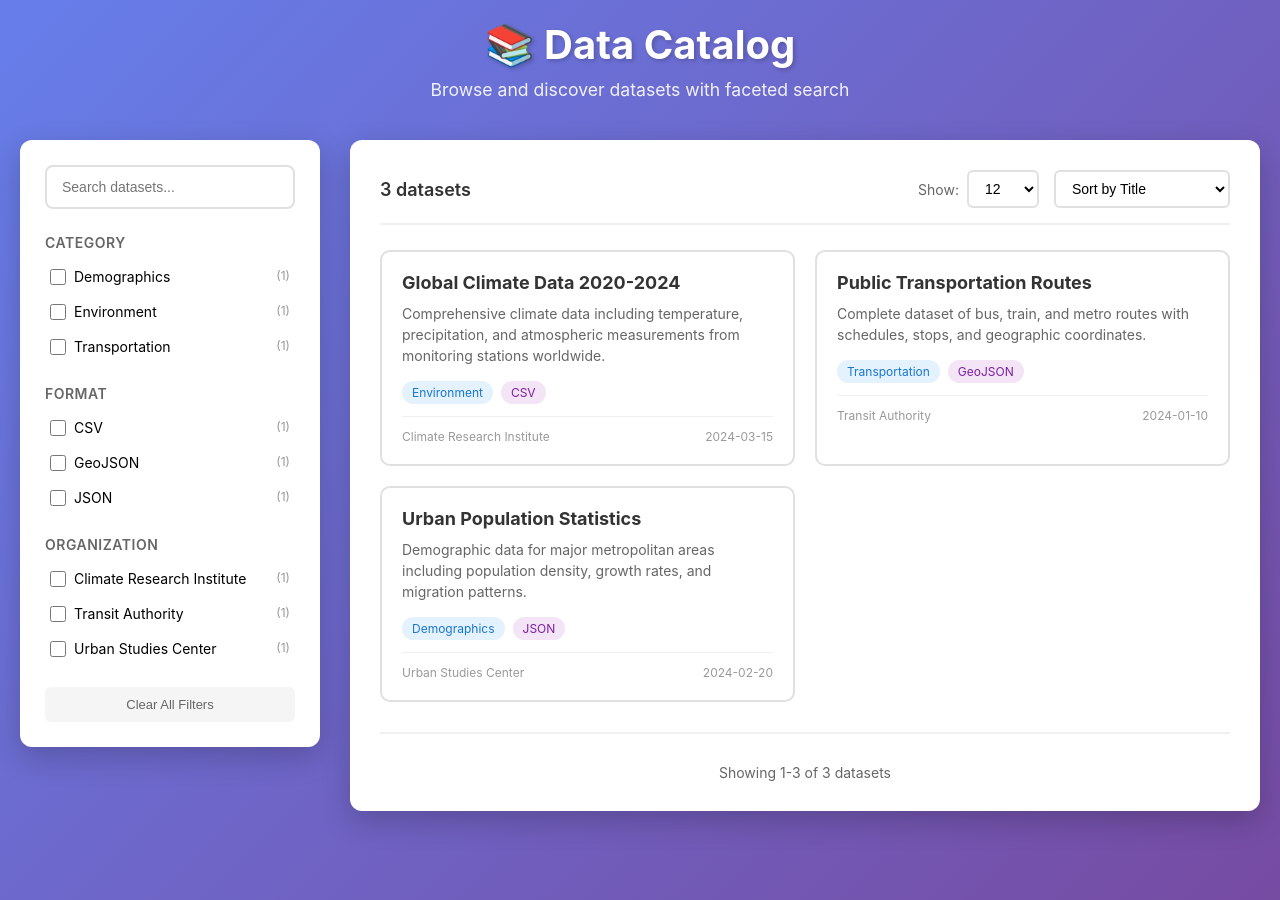
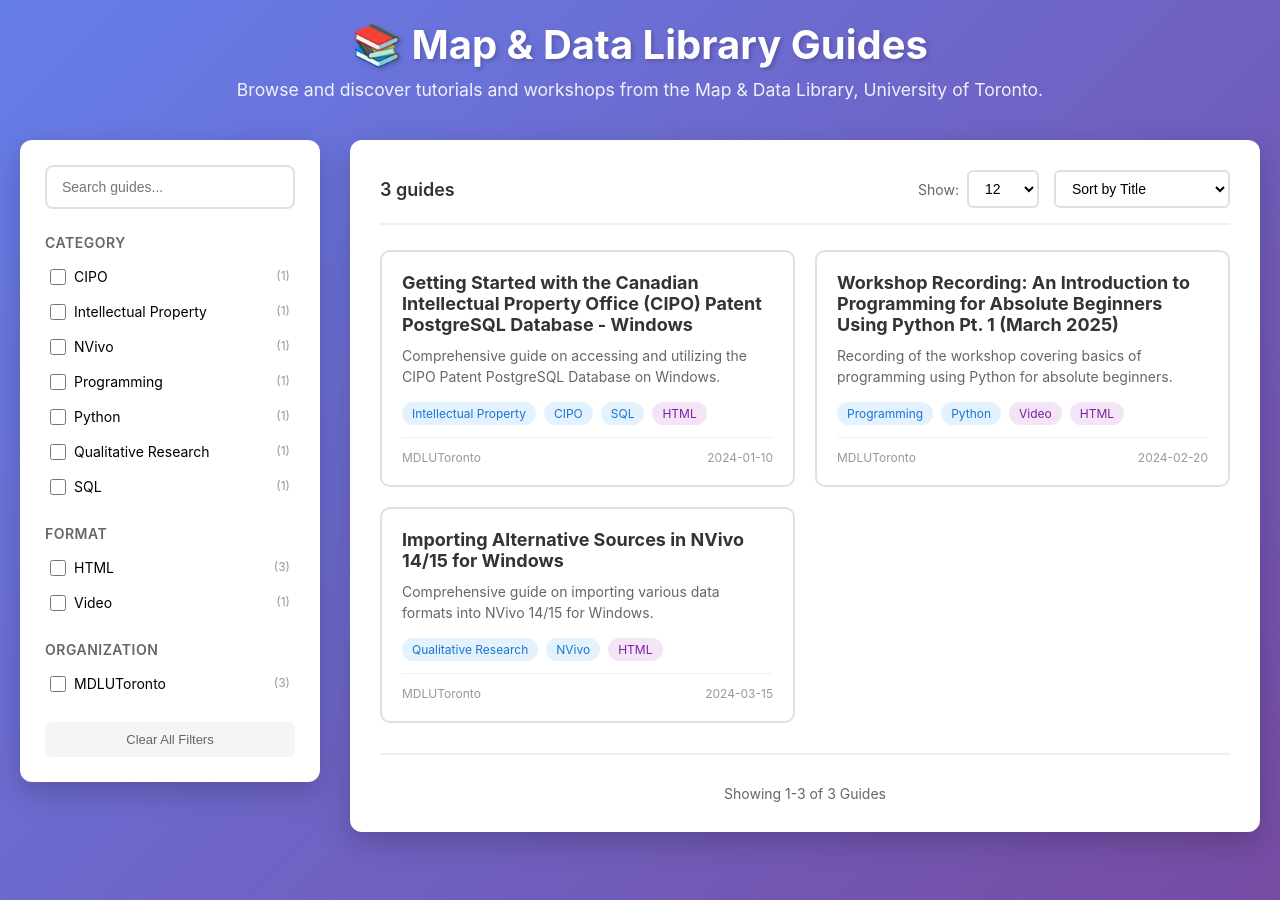
Before and after one commit to MDLutoronto/tutorials-search, a Jekyll site: the page built from docs/page.md, in a window 1280 px wide. Built offline with Jekyll 4.4.1, drawn with Linux system fonts in a browser that asks for light colours.

Commit message:
fix: fixed the faceted search

```diff
--- a/_data/datasets.json
+++ /dev/null
@@ -1,32 +0,0 @@
-[
-  {
-    "id": 1,
-    "title": "Global Climate Data 2020-2024",
-    "description": "Comprehensive climate data including temperature, precipitation, and atmospheric measurements from monitoring stations worldwide.",
-    "url": "https://example.com/climate-data",
-    "category": "Environment",
-    "format": "CSV",
-    "organization": "Climate Research Institute",
-    "date": "2024-03-15"
-  },
-  {
-    "id": 2,
-    "title": "Urban Population Statistics",
-    "description": "Demographic data for major metropolitan areas including population density, growth rates, and migration patterns.",
-    "url": "https://example.com/urban-population",
-    "category": "Demographics",
-    "format": "JSON",
-    "organization": "Urban Studies Center",
-    "date": "2024-02-20"
-  },
-  {
-    "id": 3,
-    "title": "Public Transportation Routes",
-    "description": "Complete dataset of bus, train, and metro routes with schedules, stops, and geographic coordinates.",
-    "url": "https://example.com/transport-routes",
-    "category": "Transportation",
-    "format": "GeoJSON",
-    "organization": "Transit Authority",
-    "date": "2024-01-10"
-  }
-]
--- /dev/null
+++ b/_data/guides.json
@@ -0,0 +1,32 @@
+[
+  {
+    "id": 1,
+    "title": "Importing Alternative Sources in NVivo 14/15 for Windows",
+    "description": "Comprehensive guide on importing various data formats into NVivo 14/15 for Windows.",
+    "url": "https://mdlutoronto.github.io/nvivo-14-15-windows-importing-alternative-sources/",
+    "category": ["Qualitative Research", "NVivo"],
+    "format": "HTML",
+    "organization": "MDLUToronto",
+    "date": "2024-03-15"
+  },
+  {
+    "id": 2,
+    "title": " Workshop Recording: An Introduction to Programming for Absolute Beginners Using Python Pt. 1 (March 2025)",
+    "description": "Recording of the workshop covering basics of programming using Python for absolute beginners.",
+    "url": "https://mdlutoronto.github.io/workshop-intro-programming-absolute-beginners-python-2025/",
+    "category": ["Programming", "Python"],
+    "format": ["Video", "HTML"],
+    "organization": "MDLUToronto",
+    "date": "2024-02-20"
+  },
+  {
+    "id": 3,
+    "title": " Getting Started with the Canadian Intellectual Property Office (CIPO) Patent PostgreSQL Database - Windows",
+    "description": "Comprehensive guide on accessing and utilizing the CIPO Patent PostgreSQL Database on Windows.",
+    "url": "https://mdlutoronto.github.io/cipo-windows/",
+    "category": ["Intellectual Property", "CIPO", "SQL"],
+    "format": "HTML",
+    "organization": "MDLUToronto",
+    "date": "2024-01-10"
+  }
+]
--- a/_layouts/minimal_search.html
+++ b/_layouts/minimal_search.html
@@ -187,14 +187,14 @@
             background: white;
         }
 
-        .dataset-grid {
+        .guides-grid {
             display: grid;
             grid-template-columns: repeat(auto-fill, minmax(350px, 1fr));
             gap: 20px;
             margin-bottom: 30px;
         }
 
-        .dataset-card {
+        .guides-card {
             border: 2px solid #e0e0e0;
             border-radius: 10px;
             padding: 20px;
@@ -202,36 +202,36 @@
             background: white;
         }
 
-        .dataset-card:hover {
+        .guides-card:hover {
             transform: translateY(-5px);
             box-shadow: 0 8px 20px rgba(0,0,0,0.1);
             border-color: #667eea;
         }
 
-        .dataset-card h3 {
+        .guides-card h3 {
             color: #333;
             margin-bottom: 10px;
             font-size: 18px;
         }
 
-        .dataset-card h3 a {
+        .guides-card h3 a {
             color: #333;
             text-decoration: none;
             transition: color 0.2s;
         }
 
-        .dataset-card h3 a:hover {
+        .guides-card h3 a:hover {
             color: #667eea;
         }
 
-        .dataset-description {
+        .guides-description {
             color: #666;
             font-size: 14px;
             line-height: 1.5;
             margin-bottom: 15px;
         }
 
-        .dataset-tags {
+        .guides-tags {
             display: flex;
             flex-wrap: wrap;
             gap: 8px;
@@ -257,7 +257,7 @@
             color: #7b1fa2;
         }
 
-        .dataset-meta {
+        .guides-meta {
             display: flex;
             justify-content: space-between;
             align-items: center;
@@ -361,7 +361,7 @@
         }
 
         @media (max-width: 768px) {
-            .dataset-grid {
+            .guides-grid {
                 grid-template-columns: 1fr;
             }
 
@@ -379,14 +379,14 @@
 <body>
     <div class="container">
         <header>
-            <h1>📚 Data Catalog</h1>
-            <p>Browse and discover datasets with faceted search</p>
+            <h1>📚 Map & Data Library Guides</h1>
+            <p>Browse and discover tutorials and workshops from the Map & Data Library, University of Toronto.</p>
         </header>
 
         <div class="main-content">
             <aside class="sidebar">
                 <div class="search-box">
-                    <input type="text" id="searchInput" placeholder="Search datasets...">
+                    <input type="text" id="searchInput" placeholder="Search guides...">
                 </div>
 
                 <div class="facet-group">
@@ -429,7 +429,7 @@
                         </div>
                     </div>
                 </div>
-                <div class="dataset-grid" id="datasetGrid"></div>
+                <div class="guides-grid" id="guidesGrid"></div>
                 <div class="pagination" id="pagination"></div>
                 <div class="page-info" id="pageInfo"></div>
             </main>
@@ -438,10 +438,10 @@
 
     <script>
         // Jekyll injects the data here at build time using Liquid
-        const datasets = {{ site.data.datasets | jsonify }};
+        const guides = {{ site.data.guides | jsonify }};
 
         // State management
-        let filteredDatasets = [...datasets];
+        let filteredGuides = [...guides];
         let activeFilters = {
             search: '',
             category: new Set(),
@@ -452,14 +452,24 @@
         let currentPage = 1;
         let itemsPerPage = 12;
 
-        // Extract unique values for facets
+        // Extract unique values for facets (handles both arrays and single values)
         function getFacetValues(key) {
-            return [...new Set(datasets.map(d => d[key]))].sort();
+            const allValues = guides.flatMap(d => {
+                const value = d[key];
+                return Array.isArray(value) ? value : [value];
+            });
+            return [...new Set(allValues)].sort();
         }
 
-        // Count datasets for each facet value
+        // Count guides for each facet value (handles both arrays and single values)
         function countFacetValues(key, value) {
-            return filteredDatasets.filter(d => d[key] === value).length;
+            return filteredGuides.filter(d => {
+                const guideValue = d[key];
+                if (Array.isArray(guideValue)) {
+                    return guideValue.includes(value);
+                }
+                return guideValue === value;
+            }).length;
         }
 
         // Initialize facets
@@ -513,36 +523,42 @@
 
         // Apply all filters
         function applyFilters() {
-            filteredDatasets = datasets.filter(dataset => {
+            filteredGuides = guides.filter(guide => {
                 if (activeFilters.search) {
                     const searchTerm = activeFilters.search.toLowerCase();
                     const matchesSearch =
-                        dataset.title.toLowerCase().includes(searchTerm) ||
-                        dataset.description.toLowerCase().includes(searchTerm);
+                        guide.title.toLowerCase().includes(searchTerm) ||
+                        guide.description.toLowerCase().includes(searchTerm);
                     if (!matchesSearch) return false;
                 }
 
-                if (activeFilters.category.size > 0 &&
-                    !activeFilters.category.has(dataset.category)) {
-                    return false;
+                if (activeFilters.category.size > 0) {
+                    const guideCategories = Array.isArray(guide.category) ? guide.category : [guide.category];
+                    if (!guideCategories.some(cat => activeFilters.category.has(cat))) {
+                        return false;
+                    }
                 }
 
-                if (activeFilters.format.size > 0 &&
-                    !activeFilters.format.has(dataset.format)) {
-                    return false;
+                if (activeFilters.format.size > 0) {
+                    const guideFormats = Array.isArray(guide.format) ? guide.format : [guide.format];
+                    if (!guideFormats.some(fmt => activeFilters.format.has(fmt))) {
+                        return false;
+                    }
                 }
 
-                if (activeFilters.organization.size > 0 &&
-                    !activeFilters.organization.has(dataset.organization)) {
-                    return false;
+                if (activeFilters.organization.size > 0) {
+                    const guideOrgs = Array.isArray(guide.organization) ? guide.organization : [guide.organization];
+                    if (!guideOrgs.some(org => activeFilters.organization.has(org))) {
+                        return false;
+                    }
                 }
 
                 return true;
             });
 
-            sortDatasets();
+            sortGuides();
             updateFacets();
-            renderDatasets();
+            renderGuides();
             renderPagination();
         }
 
@@ -551,9 +567,9 @@
             initializeFacets();
         }
 
-        // Sort datasets
-        function sortDatasets() {
-            filteredDatasets.sort((a, b) => {
+        // Sort guides
+        function sortGuides() {
+            filteredGuides.sort((a, b) => {
                 if (currentSort === 'title') {
                     return a.title.localeCompare(b.title);
                 } else if (currentSort === 'date') {
@@ -564,55 +580,57 @@
             });
         }
 
-        // Get paginated datasets
-        function getPaginatedDatasets() {
+        // Get paginated guides
+        function getPaginatedGuides() {
             const startIndex = (currentPage - 1) * itemsPerPage;
             const endIndex = startIndex + itemsPerPage;
-            return filteredDatasets.slice(startIndex, endIndex);
+            return filteredGuides.slice(startIndex, endIndex);
         }
 
         // Calculate total pages
         function getTotalPages() {
-            return Math.ceil(filteredDatasets.length / itemsPerPage);
+            return Math.ceil(filteredGuides.length / itemsPerPage);
         }
 
-        // Render dataset cards
-        function renderDatasets() {
-            const grid = document.getElementById('datasetGrid');
+        // Render guides cards
+        function renderGuides() {
+            const grid = document.getElementById('guidesGrid');
             const resultsCount = document.getElementById('resultsCount');
-            const paginatedDatasets = getPaginatedDatasets();
+            const paginatedGuides = getPaginatedGuides();
 
-            resultsCount.textContent = `${filteredDatasets.length} dataset${filteredDatasets.length !== 1 ? 's' : ''}`;
+            resultsCount.textContent = `${filteredGuides.length} guide${filteredGuides.length !== 1 ? 's' : ''}`;
 
-            if (filteredDatasets.length === 0) {
+            if (filteredGuides.length === 0) {
                 grid.innerHTML = `
                     <div class="no-results">
-                        <h3>No datasets found</h3>
+                        <h3>No guides found</h3>
                         <p>Try adjusting your filters or search terms</p>
                     </div>
                 `;
                 return;
             }
 
-            grid.innerHTML = paginatedDatasets.map(dataset => `
-                <div class="dataset-card">
-                    <h3><a href="${dataset.url}" target="_blank">${dataset.title}</a></h3>
-                    <p class="dataset-description">${dataset.description}</p>
-                    <div class="dataset-tags">
-                        <span class="tag category">${dataset.category}</span>
-                        <span class="tag format">${dataset.format}</span>
+            grid.innerHTML = paginatedGuides.map(guide => `
+                <div class="guides-card">
+                    <h3><a href="${guide.url}" target="_blank">${guide.title}</a></h3>
+                    <p class="guides-description">${guide.description}</p>
+                    <div class="guides-tags">
+                        ${(Array.isArray(guide.category) ? guide.category : [guide.category])
+                            .map(cat => `<span class="tag category">${cat}</span>`).join('')}
+                        ${(Array.isArray(guide.format) ? guide.format : [guide.format])
+                            .map(fmt => `<span class="tag format">${fmt}</span>`).join('')}
                     </div>
-                    <div class="dataset-meta">
-                        <span>${dataset.organization}</span>
-                        <span>${dataset.date}</span>
+                    <div class="guides-meta">
+                        <span>${guide.organization}</span>
+                        <span>${guide.date}</span>
                     </div>
                 </div>
             `).join('');
 
             const startItem = (currentPage - 1) * itemsPerPage + 1;
-            const endItem = Math.min(currentPage * itemsPerPage, filteredDatasets.length);
+            const endItem = Math.min(currentPage * itemsPerPage, filteredGuides.length);
             document.getElementById('pageInfo').textContent =
-                `Showing ${startItem}-${endItem} of ${filteredDatasets.length} datasets`;
+                `Showing ${startItem}-${endItem} of ${filteredGuides.length} Guides`;
         }
 
         // Render pagination
```
